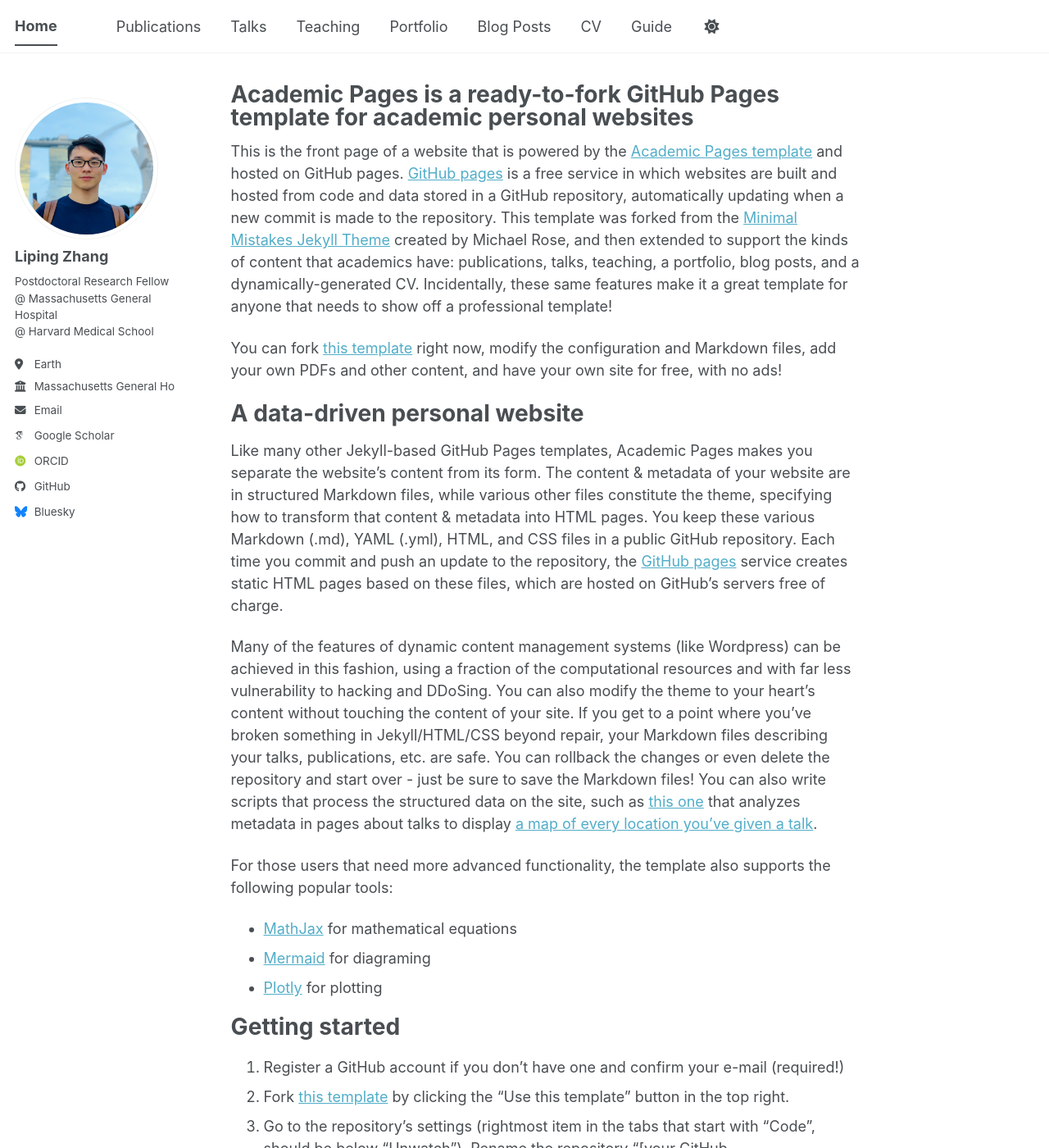
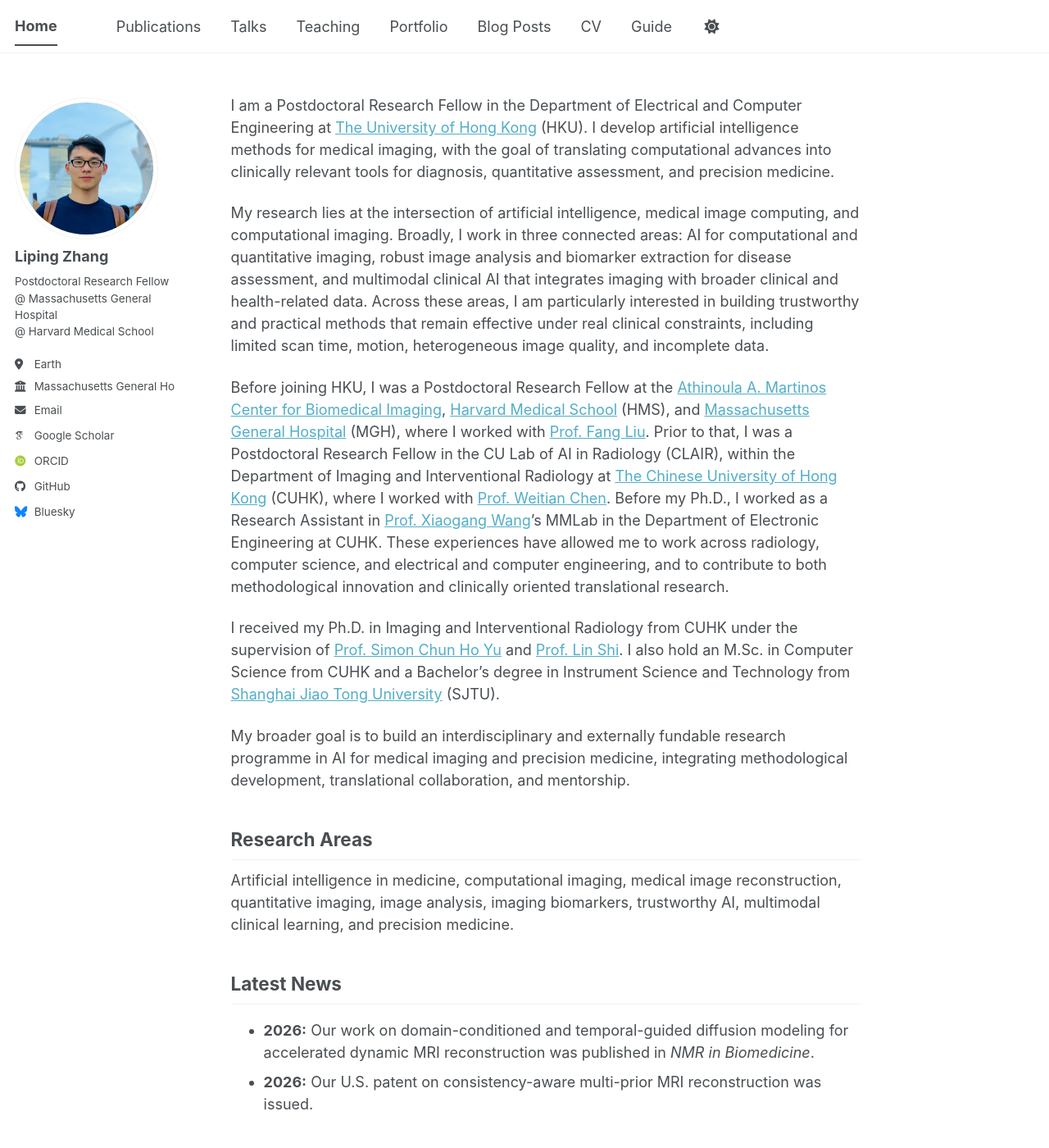
Before and after one commit to lpzhang/lpzhang-github.io, a Jekyll site: the page built from _pages/about.md, in a window 1280 px wide and 1400 px high. Shown: the whole window at 82% size. Built offline with Jekyll 4.4.1, drawn with Linux system fonts in a browser that asks for light colours; some web fonts are replaced; a script bundle is joined from its source files by our own code; library files that are not in the unit come from our copies; some of the changed text lies outside the part shown.

Commit message:
Revise about page with personal research details
Updated the content of the about page to reflect personal research and background information.

```diff
--- a/_pages/about.md
+++ b/_pages/about.md
@@ -1,56 +1,27 @@
 ---
 permalink: /
-title: "Academic Pages is a ready-to-fork GitHub Pages template for academic personal websites"
+title: ""
 author_profile: true
 redirect_from:
   - /about/
   - /about.html
 ---
 
-This is the front page of a website that is powered by the [Academic Pages template](https://github.com/academicpages/academicpages.github.io) and hosted on GitHub pages. [GitHub pages](https://pages.github.com) is a free service in which websites are built and hosted from code and data stored in a GitHub repository, automatically updating when a new commit is made to the repository. This template was forked from the [Minimal Mistakes Jekyll Theme](https://mmistakes.github.io/minimal-mistakes/) created by Michael Rose, and then extended to support the kinds of content that academics have: publications, talks, teaching, a portfolio, blog posts, and a dynamically-generated CV. Incidentally, these same features make it a great template for anyone that needs to show off a professional template!
+I am a Postdoctoral Research Fellow in the Department of Electrical and Computer Engineering at [The University of Hong Kong](https://www.hku.hk/) (HKU). I develop artificial intelligence methods for medical imaging, with the goal of translating computational advances into clinically relevant tools for diagnosis, quantitative assessment, and precision medicine.
 
- You can fork [this template](https://github.com/academicpages/academicpages.github.io) right now, modify the configuration and Markdown files, add your own PDFs and other content, and have your own site for free, with no ads!
+My research lies at the intersection of artificial intelligence, medical image computing, and computational imaging. Broadly, I work in three connected areas: AI for computational and quantitative imaging, robust image analysis and biomarker extraction for disease assessment, and multimodal clinical AI that integrates imaging with broader clinical and health-related data. Across these areas, I am particularly interested in building trustworthy and practical methods that remain effective under real clinical constraints, including limited scan time, motion, heterogeneous image quality, and incomplete data.
 
-A data-driven personal website
-======
-Like many other Jekyll-based GitHub Pages templates, Academic Pages makes you separate the website's content from its form. The content & metadata of your website are in structured Markdown files, while various other files constitute the theme, specifying how to transform that content & metadata into HTML pages. You keep these various Markdown (.md), YAML (.yml), HTML, and CSS files in a public GitHub repository. Each time you commit and push an update to the repository, the [GitHub pages](https://pages.github.com/) service creates static HTML pages based on these files, which are hosted on GitHub's servers free of charge.
+Before joining HKU, I was a Postdoctoral Research Fellow at the [Athinoula A. Martinos Center for Biomedical Imaging](https://www.martinos.org), [Harvard Medical School](https://hms.harvard.edu/) (HMS), and [Massachusetts General Hospital](https://www.massgeneral.org/) (MGH), where I worked with [Prof. Fang Liu](https://www.martinos.org/investigator/fang-liu/). Prior to that, I was a Postdoctoral Research Fellow in the CU Lab of AI in Radiology (CLAIR), within the Department of Imaging and Interventional Radiology at [The Chinese University of Hong Kong](https://www.cuhk.edu.hk/english/index.html) (CUHK), where I worked with [Prof. Weitian Chen](https://www.diir.cuhk.edu.hk/staff/weitian-chen/). Before my Ph.D., I worked as a Research Assistant in [Prof. Xiaogang Wang](https://www.ee.cuhk.edu.hk/en-gb/people/academic-staff/professors/prof-xiaogang-wang)’s MMLab in the Department of Electronic Engineering at CUHK. These experiences have allowed me to work across radiology, computer science, and electrical and computer engineering, and to contribute to both methodological innovation and clinically oriented translational research.
 
-Many of the features of dynamic content management systems (like Wordpress) can be achieved in this fashion, using a fraction of the computational resources and with far less vulnerability to hacking and DDoSing. You can also modify the theme to your heart's content without touching the content of your site. If you get to a point where you've broken something in Jekyll/HTML/CSS beyond repair, your Markdown files describing your talks, publications, etc. are safe. You can rollback the changes or even delete the repository and start over - just be sure to save the Markdown files! You can also write scripts that process the structured data on the site, such as [this one](https://github.com/academicpages/academicpages.github.io/blob/master/talkmap.ipynb) that analyzes metadata in pages about talks to display [a map of every location you've given a talk](https://academicpages.github.io/talkmap.html).
+I received my Ph.D. in Imaging and Interventional Radiology from CUHK under the supervision of [Prof. Simon Chun Ho Yu](https://www.cuhkmc.hk/professionals/dr-simon-yu-chun-ho) and [Prof. Lin Shi](https://scholar.google.com/citations?hl=zh-TW&user=IbUw_4wAAAAJ&view_op=list_works&sortby=pubdate). I also hold an M.Sc. in Computer Science from CUHK and a Bachelor’s degree in Instrument Science and Technology from [Shanghai Jiao Tong University](https://en.sjtu.edu.cn/) (SJTU).
 
-For those users that need more advanced functionality, the template also supports the following popular tools:
-- [MathJax](https://www.mathjax.org/) for mathematical equations
-- [Mermaid](https://mermaid.js.org/) for diagraming
-- [Plotly](https://plotly.com/javascript/) for plotting
+My broader goal is to build an interdisciplinary and externally fundable research programme in AI for medical imaging and precision medicine, integrating methodological development, translational collaboration, and mentorship.
 
-Getting started
-======
-1. Register a GitHub account if you don't have one and confirm your e-mail (required!)
-1. Fork [this template](https://github.com/academicpages/academicpages.github.io) by clicking the "Use this template" button in the top right.
-1. Go to the repository's settings (rightmost item in the tabs that start with "Code", should be below "Unwatch"). Rename the repository "[your GitHub username].github.io", which will also be your website's URL.
-1. Set site-wide configuration and create content & metadata (see below -- also see [this set of diffs](https://archive.is/3TPas) showing what files were changed to set up [an example site](https://getorg-testacct.github.io) for a user with the username "getorg-testacct")
-1. Upload any files (like PDFs, .zip files, etc.) to the files/ directory. They will appear at https://[your GitHub username].github.io/files/example.pdf.
-1. Check status by going to the repository settings, in the "GitHub pages" section
+Research Areas
+------
+Artificial intelligence in medicine, computational imaging, medical image reconstruction, quantitative imaging, image analysis, imaging biomarkers, trustworthy AI, multimodal clinical learning, and precision medicine.
 
-Site-wide configuration
+Latest News
 ------
-The main configuration file for the site is in the base directory in [_config.yml](https://github.com/academicpages/academicpages.github.io/blob/master/_config.yml), which defines the content in the sidebars and other site-wide features. You will need to replace the default variables with ones about yourself and your site's github repository. The configuration file for the top menu is in [_data/navigation.yml](https://github.com/academicpages/academicpages.github.io/blob/master/_data/navigation.yml). For example, if you don't have a portfolio or blog posts, you can remove those items from that navigation.yml file to remove them from the header.
-
-Create content & metadata
-------
-For site content, there is one Markdown file for each type of content, which are stored in directories like _publications, _talks, _posts, _teaching, or _pages. For example, each talk is a Markdown file in the [_talks directory](https://github.com/academicpages/academicpages.github.io/tree/master/_talks). At the top of each Markdown file is structured data in YAML about the talk, which the theme will parse to do lots of cool stuff. The same structured data about a talk is used to generate the list of talks on the [Talks page](https://academicpages.github.io/talks), each [individual page](https://academicpages.github.io/talks/2012-03-01-talk-1) for specific talks, the talks section for the [CV page](https://academicpages.github.io/cv), and the [map of places you've given a talk](https://academicpages.github.io/talkmap.html) (if you run this [python file](https://github.com/academicpages/academicpages.github.io/blob/master/talkmap.py) or [Jupyter notebook](https://github.com/academicpages/academicpages.github.io/blob/master/talkmap.ipynb), which creates the HTML for the map based on the contents of the _talks directory).
-
-**Markdown generator**
-
-The repository includes [a set of Jupyter notebooks](https://github.com/academicpages/academicpages.github.io/tree/master/markdown_generator
-) that converts a CSV containing structured data about talks or presentations into individual Markdown files that will be properly formatted for the Academic Pages template. The sample CSVs in that directory are the ones I used to create my own personal website at stuartgeiger.com. My usual workflow is that I keep a spreadsheet of my publications and talks, then run the code in these notebooks to generate the Markdown files, then commit and push them to the GitHub repository.
-
-How to edit your site's GitHub repository
-------
-Many people use a git client to create files on their local computer and then push them to GitHub's servers. If you are not familiar with git, you can directly edit these configuration and Markdown files directly in the github.com interface. Navigate to a file (like [this one](https://github.com/academicpages/academicpages.github.io/blob/master/_talks/2012-03-01-talk-1.md) and click the pencil icon in the top right of the content preview (to the right of the "Raw | Blame | History" buttons). You can delete a file by clicking the trashcan icon to the right of the pencil icon. You can also create new files or upload files by navigating to a directory and clicking the "Create new file" or "Upload files" buttons.
-
-Example: editing a Markdown file for a talk
-![Editing a Markdown file for a talk](/images/editing-talk.png)
-
-For more info
-------
-More info about configuring Academic Pages can be found in [the guide](https://academicpages.github.io/markdown/), the [growing wiki](https://github.com/academicpages/academicpages.github.io/wiki), and you can always [ask a question on GitHub](https://github.com/academicpages/academicpages.github.io/discussions). The [guides for the Minimal Mistakes theme](https://mmistakes.github.io/minimal-mistakes/docs/configuration/) (which this theme was forked from) might also be helpful.
+- **2026:** Our work on domain-conditioned and temporal-guided diffusion modeling for accelerated dynamic MRI reconstruction was published in *NMR in Biomedicine*.
+- **2026:** Our U.S. patent on consistency-aware multi-prior MRI reconstruction was issued.
```
